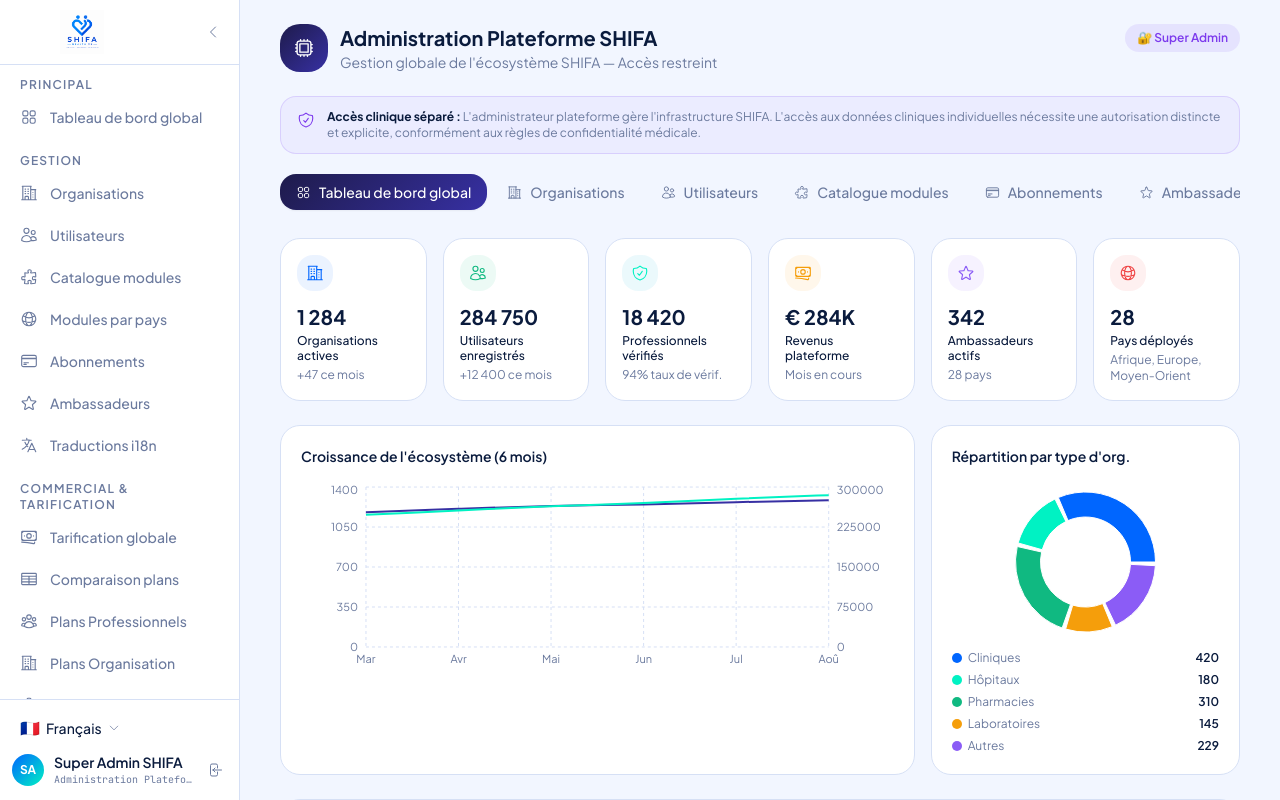
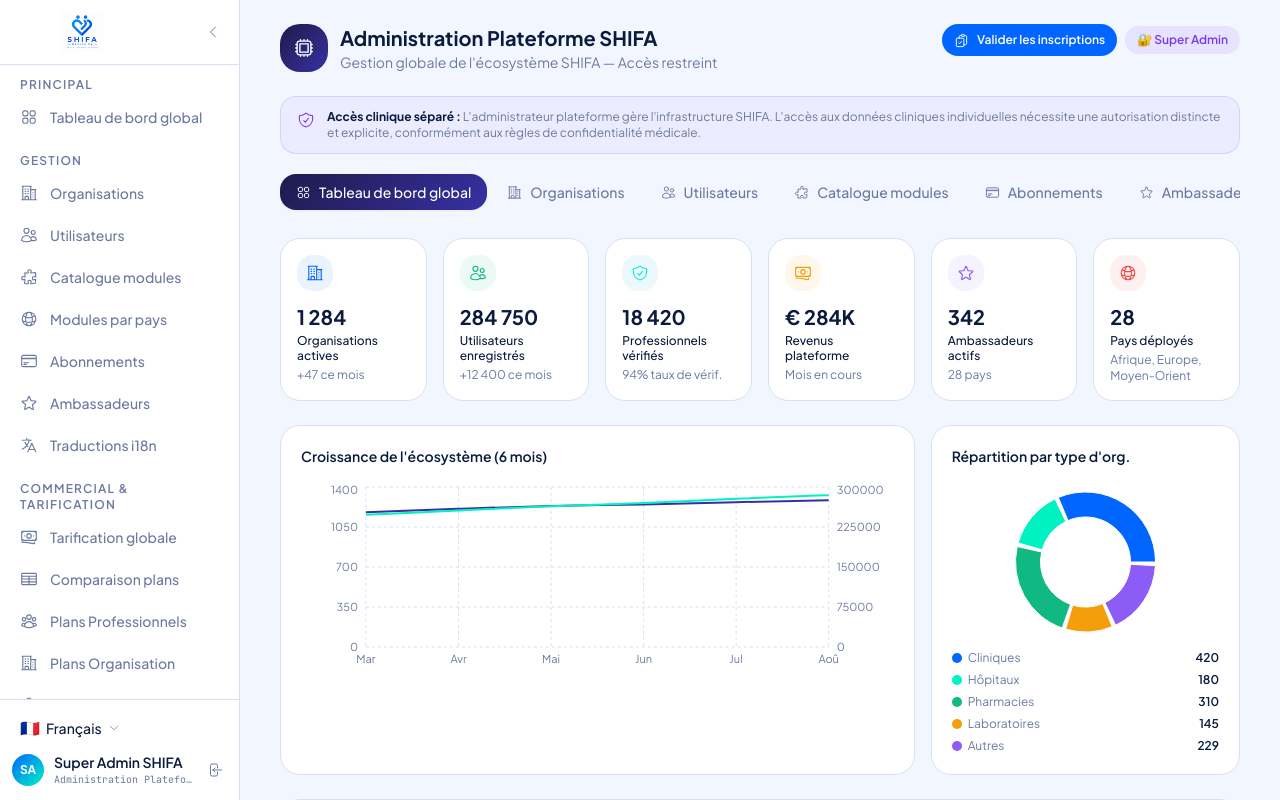
Before and after one commit to mohaelmi86-debug/shifa, a Next.js app: page /platform-admin in a window 1280 px wide. Built offline with nearby package versions, Linux system fonts and the light colour scheme.

Commit message:
feat(admin): link registration review from platform dashboard

```diff
--- a/src/app/platform-admin/components/PlatformAdminContent.tsx
+++ b/src/app/platform-admin/components/PlatformAdminContent.tsx
@@ -470,7 +470,11 @@ export default function PlatformAdminContent() {
             <p className="text-sm" style={{ color: 'var(--muted-foreground)' }}>Gestion globale de l'écosystème SHIFA — Accès restreint</p>
           </div>
         </div>
-        <div className="flex items-center gap-2">
+        <div className="flex flex-wrap items-center gap-2">
+          <Link href="/registration-review" className="inline-flex items-center gap-2 rounded-xl px-3 py-2 text-xs font-semibold text-white" style={{ background: 'var(--shifa-blue)' }}>
+            <Icon name="ClipboardDocumentCheckIcon" size={15} />
+            Valider les inscriptions
+          </Link>
           <div className="px-3 py-1.5 rounded-full text-xs font-semibold" style={{ backgroundColor: 'rgba(139,92,246,0.12)', color: '#7C3AED' }}>
             🔐 Super Admin
           </div>
```
